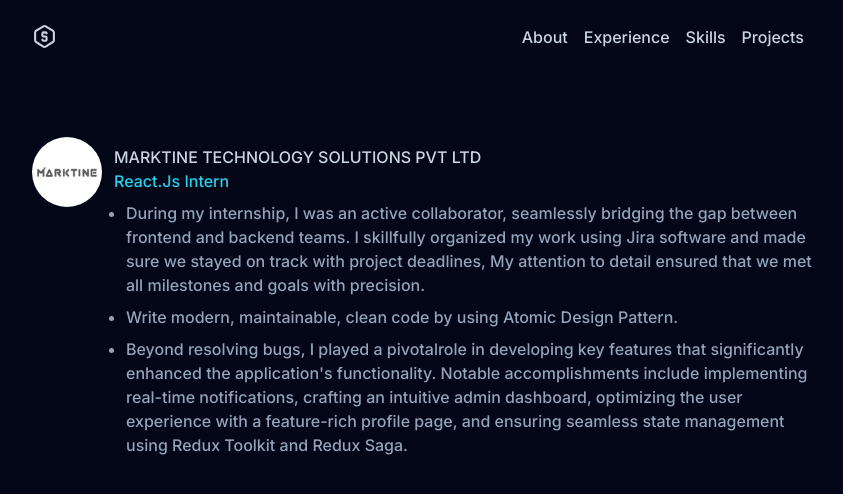
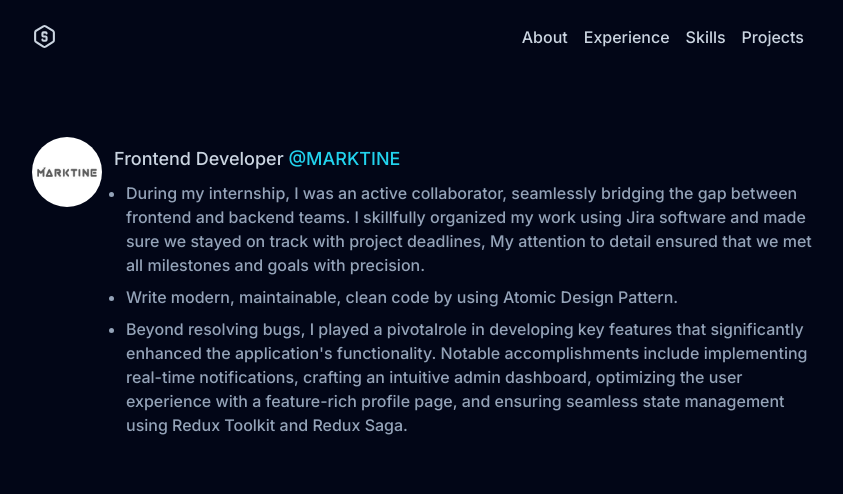
Before and after one commit to subrat611/portfolio-website, a Next.js app: page /experience in a window 1280 px wide. Shown: the top 494 px of the page, without its empty margins (218-1061 px from the left). Built offline with nearby package versions, Linux system fonts and the light colour scheme.

Commit message:
fix: minor changes

```diff
--- a/pages/experience.js
+++ b/pages/experience.js
@@ -24,11 +24,15 @@
                 className="rounded-full"
               />
               <div className="md:ml-3 mt-2">
-                <p className="text-slate-300 font-medium group-hover:text-slate-200">
-                  {name}
-                </p>
-                <p className="text-cyan-400 font-medium group-hover:text-cyan-300">
-                  {position}
+                <p className="text-slate-300 font-medium group-hover:text-slate-200 text-lg">
+                  {position}{" "}
+                  <a
+                    href="https://marktine.com/"
+                    target="_blank"
+                    className="text-cyan-400 font-medium group-hover:text-cyan-300 hover:underline hover:underline-offset-4"
+                  >
+                    @{name}
+                  </a>
                 </p>
                 <ul className="list-disc ml-3">
                   {desc.map((item, i) => (
--- a/utils/index.js
+++ b/utils/index.js
@@ -127,8 +127,8 @@
 export const experiences = [
   {
     imgpath: MarktineLogo,
-    name: "MARKTINE TECHNOLOGY SOLUTIONS PVT LTD",
-    position: "React.Js Intern",
+    name: "MARKTINE",
+    position: "Frontend Developer",
     desc: [
       "During my internship, I was an active collaborator, seamlessly bridging the gap between frontend and backend teams. I skillfully organized my work using Jira software and made sure we stayed on track with project deadlines, My attention to detail ensured that we met all milestones and goals with precision.",
       "Write modern, maintainable, clean code by using Atomic Design Pattern.",
```
